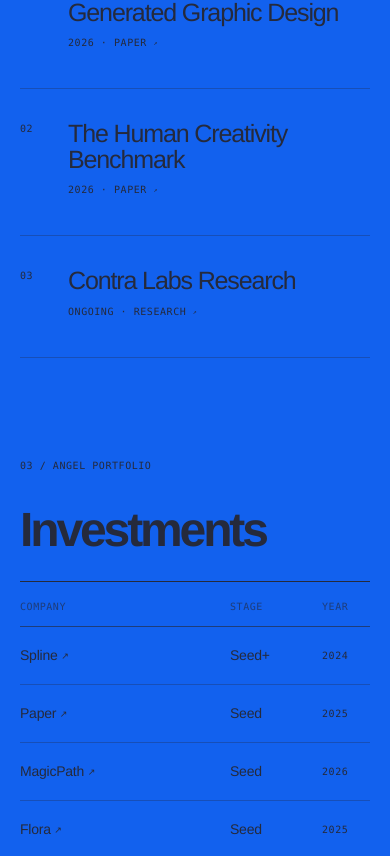
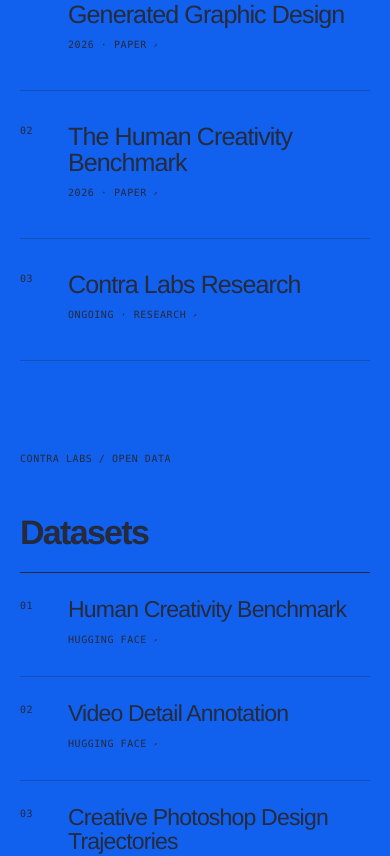
Before and after one commit to ben9885/get-ben.com, a Next.js app: page / in a window 390 px wide. Shown: the part 1688-2544 px from the top of the page. Built offline with nearby package versions, Linux system fonts and the light colour scheme; no server answers.

Commit message:
Add Contra Labs dataset links

```diff
--- a/app/globals.css
+++ b/app/globals.css
@@ -88,8 +88,12 @@
 .index-row { min-height:58px; border-bottom:1px solid var(--line); font-size:17px; }
 .research-list { border-top:1px solid var(--ink); }
 .research-row { display:grid; grid-template-columns:65px 1fr 155px; gap:20px; align-items:start; padding:32px 0 38px; border-bottom:1px solid var(--line); }
-.research-row strong { font-size:clamp(25px,3.3vw,46px); line-height:1.02; letter-spacing:-.045em; max-width:780px; font-weight:550; transition:opacity .18s ease; }
+.research-row strong { font-size:clamp(25px,3.3vw,46px); line-height:1.04; letter-spacing:-.035em; max-width:780px; font-weight:475; transition:opacity .18s ease; }
 .research-row:hover strong { opacity:.62; }
+.dataset-head { display:grid; grid-template-columns:1fr 2fr; align-items:end; margin-top:clamp(90px,12vw,150px); padding-bottom:24px; }
+.dataset-head h3 { margin:0; font-size:clamp(34px,4.6vw,62px); line-height:.9; letter-spacing:-.05em; font-weight:600; }
+.dataset-row { padding:25px 0 29px; }
+.dataset-row strong { font-size:clamp(23px,2.7vw,38px); font-weight:475; }
 .research-meta { text-align:right; padding-top:8px; }
 .opinions { padding-bottom:clamp(120px,16vw,210px); }
 .socials { display:grid; grid-template-columns:repeat(3,1fr); border-bottom:1px solid var(--line); }
@@ -119,7 +123,7 @@
   .link-pair a:first-child { border-right:0; }
   .link-pair a:last-child { padding-left:0; }
   .link-pair a:last-child:hover { padding-left:8px; }
-  .section-head,.subhead { grid-template-columns:1fr; gap:26px; }
+  .section-head,.subhead,.dataset-head { grid-template-columns:1fr; gap:26px; }
   .section-head .section-label { margin-bottom:12px; }
   .project-row { grid-template-columns:38px 1fr 24px; gap:8px; min-height:72px; }
   .project-row .date { grid-column:2; padding-bottom:14px; margin-top:-12px; }
--- a/app/page.tsx
+++ b/app/page.tsx
@@ -28,6 +28,14 @@
   { n: "01", title: "TASTE: A Designer-Annotated Multi-Dimensional Preference Dataset for AI-Generated Graphic Design", meta: "2026 · Paper", href: "https://arxiv.org/abs/2605.20731" },
   { n: "02", title: "The Human Creativity Benchmark", meta: "2026 · Paper", href: "https://arxiv.org/abs/2606.30561" },
   { n: "03", title: "Contra Labs Research", meta: "Ongoing · Research", href: "https://contra.com/labs" },
+];
+
+const datasets = [
+  { n: "01", title: "Human Creativity Benchmark", href: "https://huggingface.co/datasets/contra-labs/HumanCreativityBenchmark" },
+  { n: "02", title: "Video Detail Annotation", href: "https://huggingface.co/datasets/contra-labs/video-detail-annotation" },
+  { n: "03", title: "Creative Photoshop Design Trajectories", href: "https://huggingface.co/datasets/contra-labs/creative-photoshop-design-trajectories" },
+  { n: "04", title: "Firefly Creative Campaign Trajectories", href: "https://huggingface.co/datasets/contra-labs/firefly-creative-campaign-trajectories" },
+  { n: "05", title: "Gemini Creative Campaign Trajectories", href: "https://huggingface.co/datasets/contra-labs/gemini-creative-campaign-trajectories" },
 ];
 
 function Arrow() { return <span className="arrow" aria-hidden>↗</span>; }
@@ -88,6 +96,8 @@
       <section id="research" className="reveal">
         <div className="section-head"><p className="section-label mono">02 / Publications</p><h2>Research</h2></div>
         <div className="research-list">{research.map(r => <a href={r.href} target="_blank" rel="noreferrer" key={r.n} className="research-row"><span className="mono">{r.n}</span><strong>{r.title}</strong><span className="research-meta mono">{r.meta} <Arrow /></span></a>)}</div>
+        <div className="dataset-head"><p className="section-label mono">Contra Labs / Open data</p><h3>Datasets</h3></div>
+        <div className="research-list dataset-list">{datasets.map(dataset => <a href={dataset.href} target="_blank" rel="noreferrer" key={dataset.n} className="research-row dataset-row"><span className="mono">{dataset.n}</span><strong>{dataset.title}</strong><span className="research-meta mono">Hugging Face <Arrow /></span></a>)}</div>
       </section>
 
       <section id="investments" className="reveal">
```
